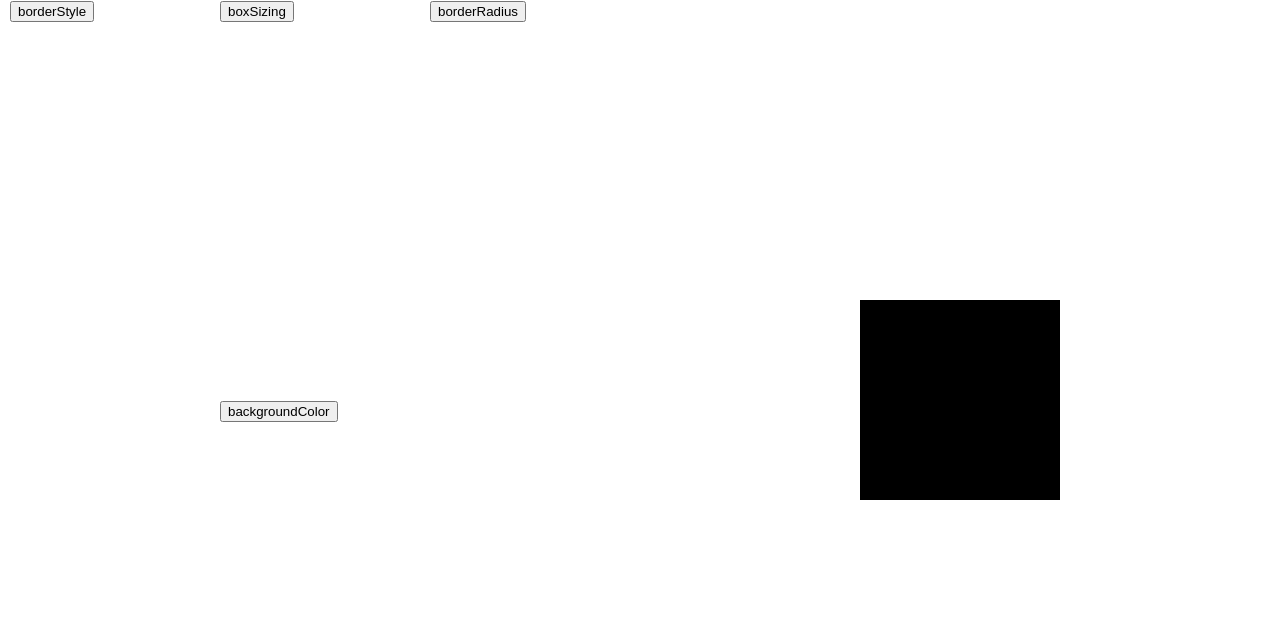
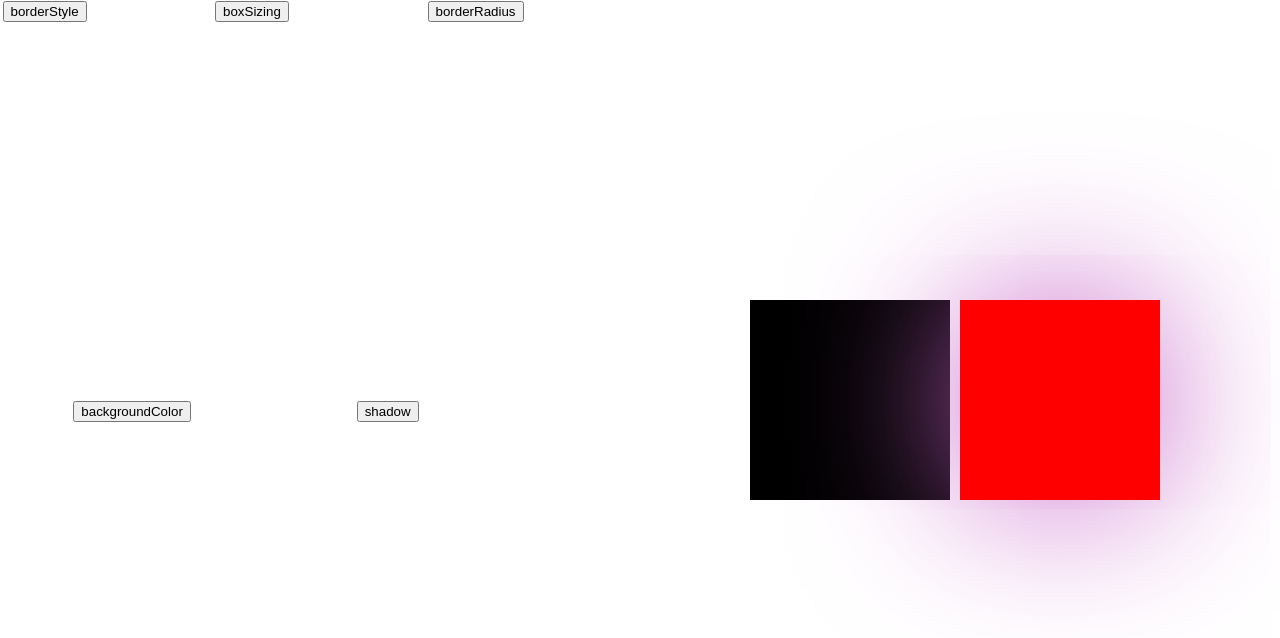
Before and after one commit to Chlip/how2div, a React (Create React App) app: page / in a window 1280 px wide. Shown: the top 638 px of the page. Built offline with nearby package versions, Linux system fonts and the light colour scheme.

Commit message:
some fixes, started working on shadow

```diff
--- a/src/App.js
+++ b/src/App.js
@@ -5,19 +5,20 @@ import DivContext from './context/context';
 import DivDisplay from './components/DivDisplay/DivDisplay';
 import BorderRadius from './components/Border/BorderRadius';
 import BoxSizing from './components/BoxSizing/BoxSizing';
-
+import Shadow from './components/Shadow/Shadow'
 import DisplayCss from './DisplayCss/DisplayCss';
 import Button from './components/Button';
 import Border from './components/Border/Border';
+import Test from './components/Test';
 
 function App() {
-
+  let test = [["inset", 0, 0, 4, "blue"], ["", 0, 0, 10, "red"]]
+  console.log(test[0].join(" "))
   const [div, setdiv] = useState([])
   return (
     <DivContext.Provider value={{ div, setdiv }}>
       <div className={"App"}>
         <div className={"left"}>
-
           <Button name={"borderStyle"}>
             <Border></Border>
           </Button>
@@ -27,11 +28,17 @@ function App() {
           <Button name={"borderRadius"}>
             <BorderRadius></BorderRadius>
           </Button>
+          <Button name={"backgroundColor"}>
+            <Color name={"backgroundColor"}></Color>
+          </Button>
+          <Button name={"shadow"}>
+            <Shadow></Shadow>
+          </Button>
 
-          <Button name={"backgroundColor"}><Color name={"backgroundColor"}></Color></Button>
         </div>
         <div className={"right"}>
           <DivDisplay></DivDisplay>
+          <Test></Test>
         </div>
       </div>
     </DivContext.Provider>
--- a/src/components/Border/BorderWidth.jsx
+++ b/src/components/Border/BorderWidth.jsx
@@ -14,8 +14,6 @@ function BorderWidth(props) {
         }
         else {
             borderctx.setborder(prev=>[prev[0], width, prev[2],prev[3]])
-
-
         }
         return () => { }
     }, [width])
--- a/src/components/Button.css
+++ b/src/components/Button.css
@@ -1,4 +1,5 @@
 .btn{
-    width: 23%;
-    min-width: 200px;
+    width: 20%;
+    min-width: 210px;
+    height: 20%;
 }
--- a/src/components/Button.jsx
+++ b/src/components/Button.jsx
@@ -1,11 +1,12 @@
 import React, {useState} from 'react'
 import './Button.css'
 function Button(props) {
-    const [active, setactive] = useState(false)
+    const [active, setactive] = useState(true)
     return (
         <div className="btn">
             <button onClick={()=>setactive(prev=>!prev)}>{props.name}</button>
-            {active &&  props.children}
+            <div className="content" hidden={active}>{props.children}</div>
+
         </div>
     )
 }
--- a/src/components/Color/Color.css
+++ b/src/components/Color/Color.css
@@ -2,5 +2,5 @@
     display: flex;
     flex-direction: column;
     flex-wrap: wrap;
-    background-color: green;
+
 }
--- a/src/components/Color/Color.jsx
+++ b/src/components/Color/Color.jsx
@@ -1,11 +1,13 @@
 import React, { useState, useContext, useEffect, useRef } from 'react'
 import DivContext from '../../context/context'
 import BorderContext from '../Border/BorderContext'
+import ShadowContext from '../Shadow/ShadowContext'
 import Slider from '../Slider'
 import './Color.css'
 function Color({name}) {
     const divctx = useContext(DivContext)
     const borderCtx = useContext(BorderContext)
+    const shadowctx = useContext(ShadowContext)
     const [red, setred] = useState(0)
     const [green, setgreen] = useState(0)
     const [blue, setblue] = useState(0)
@@ -21,7 +23,9 @@ function Color({name}) {
         else {
             if(borderCtx){
                 borderCtx.setborder(prev=>[...prev.splice(0,3),[red,green,blue,alpha]])
-
+            }
+            if(shadowctx){
+                shadowctx.setcolor(prev=>[red,green,blue,alpha])
             }
             else{
                 if (divctx.div.find((e) => { return name in e })) {
--- /dev/null
+++ b/src/components/Shadow/Shadow.jsx
@@ -0,0 +1,67 @@
+import React, { useState, useContext, useEffect, useRef } from 'react'
+import ShadowContext from './ShadowContext'
+import Slider from '../Slider'
+import Color from '../Color/Color'
+import DivContext from '../../context/context'
+function Shadow() {
+
+    const [offsetX, setoffsetX] = useState(0)
+    const [offsetY, setoffsetY] = useState(0)
+    const [blur, setblur] = useState(0)
+    const [spread, setspread] = useState(0)
+    const [color, setcolor] = useState([0, 0, 0, 1])
+    const [isinset, setisinset] = useState(false)
+    const [shadow, setshadow] = useState([1])
+    const componentJustMounted = useRef(true)
+    const divctx = useContext(DivContext)
+    let result = [(isinset)?"inset": null, `${offsetX}px`, `${offsetY}px`, `${blur}px`, `${spread}px`, `rgba(${color[0]},${color[1]},${color[2]},${color[3]})`].join(" ")
+
+    useEffect(() => {
+        console.log(result)
+        if (componentJustMounted.current) {
+            componentJustMounted.current = false
+        }
+        else {
+            if (divctx.div.find((e) => { return "boxShadow" in e })) {
+                let newdiv = divctx.div.map((e) => {
+                    if ("boxShadow" in e) {
+                        e["boxShadow"] = result
+                    }
+                    return e
+                })
+                divctx.setdiv(prev => newdiv)
+            }
+            else {
+                divctx.setdiv(prev => [...prev, {"boxShadow": result}])
+            }
+
+
+        }
+    }, [result])
+    return (
+        <ShadowContext.Provider value={{ shadow, setshadow, setcolor }}>
+            {shadow.map((e, i) => {
+                return (
+                    <ul>
+                        <h3>{i}</h3>
+                        <li>
+                            <form>
+                                <label htmlFor="inset">inset</label>
+                                <input type="radio" name="boxtype" id="inset" onChange={() => (setisinset(prev => true))} checked={isinset} />
+                                <label htmlFor="none">none</label>
+                                <input type="radio" name="boxtype" id="none" onChange={() => (setisinset(prev => false))} checked={!isinset} />
+                            </form>
+                        </li>
+                        <li><Slider min={-50} max={50} setstate={setoffsetX} index={i}></Slider></li>
+                        <li><Slider min={-50} max={50} setstate={setoffsetY} index={i}></Slider></li>
+                        <li><Slider min={0} max={50} setstate={setblur} index={i}></Slider></li>
+                        <li><Slider min={0} max={50} setstate={setspread} index={i}></Slider></li>
+                        <li><Color></Color></li>
+                    </ul>
+                )
+            })}
+        </ShadowContext.Provider>
+    )
+}
+
+export default Shadow
--- /dev/null
+++ b/src/components/Shadow/ShadowContext.jsx
@@ -0,0 +1,5 @@
+import React from "react"
+
+const ShadowContext = React.createContext()
+
+export default ShadowContext
--- /dev/null
+++ b/src/components/Test.css
@@ -0,0 +1,8 @@
+.test{
+    width: 200px;
+    height: 200px;
+    background-color: red;
+    margin: 10px;
+    box-shadow: inset 0 0 4em blue;
+    box-shadow: 0 0 10em rgba(200,100,200,1);
+}
--- /dev/null
+++ b/src/components/Test.jsx
@@ -0,0 +1,11 @@
+import React from 'react'
+import './Test.css'
+function Test() {
+    return (
+        <div className={"test"}>
+
+        </div>
+    )
+}
+
+export default Test
```
